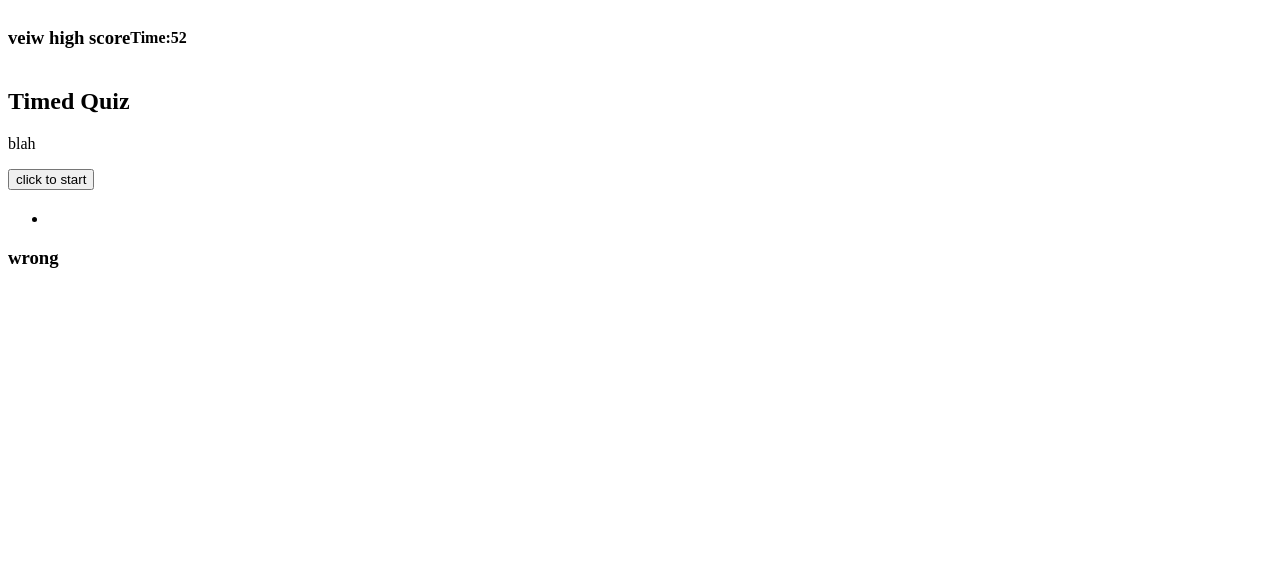
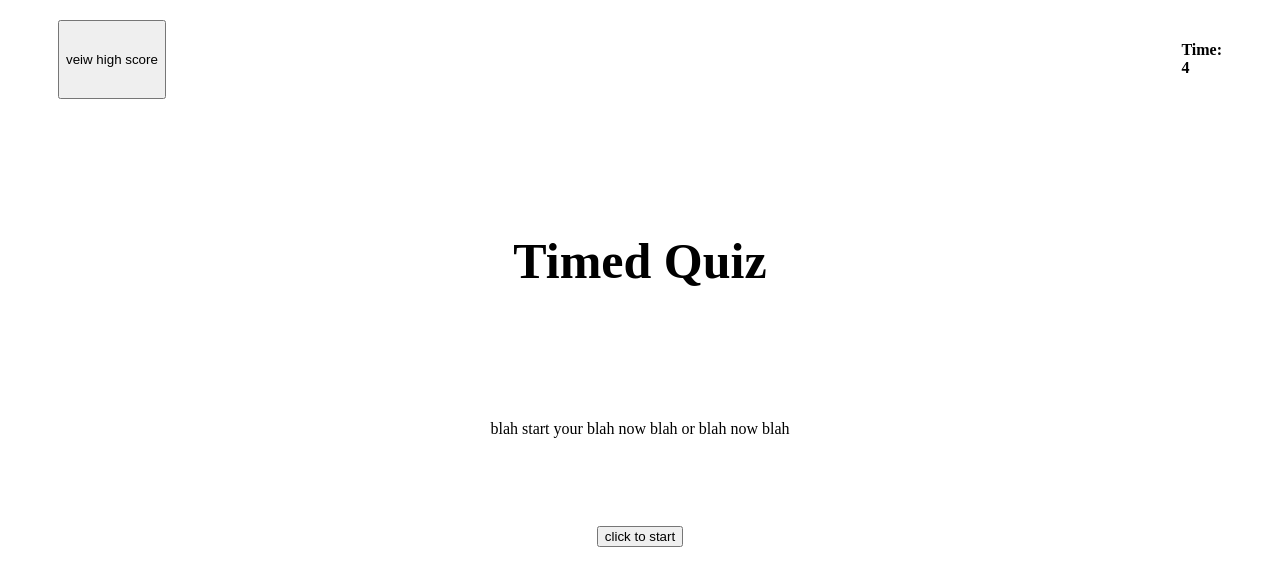
Before and after one commit to ening6649/timedquiz, a plain HTML site: page index.html in a window 1280 px wide. Both pictures are taken after a click on the button "click to start". Drawn offline with Linux system fonts and the light colour scheme.

Commit message:
fixed timer

```diff
--- a/assets/css/style.css
+++ b/assets/css/style.css
@@ -1,3 +1,23 @@
 header {
     display:flex;
+    justify-content: space-between;
+    margin:20px 50px;
+
 }
+
+.startpage{
+    display:flex;
+    flex-direction: column;
+    justify-content: space-evenly;
+    align-items: center;
+    height: 500px;
+
+}
+
+ul li {
+    list-style: none;
+}
+
+main section h2 {
+    font-size: 50px;
+}
--- a/assets/js/script.js
+++ b/assets/js/script.js
@@ -1,57 +1,62 @@
 
 
 
-var startQuiz = function() {
-   questionAsk();
-   choiceList();
-}
+// var startQuiz = function() {
+//    questionAsk();
+//    choiceList();
+// }
 
-var questionAsk = function() {
-    var questionAskEl = document.createElement ("h1");
-    questionAskEl.textContent = "blah blah blah";
-    questionAskEl.className = "questions";
-    questionAskEl.appendChild(quiz);
-}
+// var questionAsk = function() {
+//     var questionAskEl = document.createElement ("h1");
+//     questionAskEl.textContent = "blah blah blah";
+//     questionAskEl.className = "questions";
+//     questionAskEl.appendChild(quiz);
+// }
 
-var choiceList = function () {
-    var choiceListEl = document.createElement ("li");
-        choiceListEl.textContent = "";
-        questionlistEl.className = "choices"
-        startButtonEl.appendChild(questionlistEl)
+// var choiceList = function () {
+//     var choiceListEl = document.createElement ("li");
+//         choiceListEl.textContent = "";
+//         questionlistEl.className = "choices"
+//         startButtonEl.appendChild(questionlistEl)
+// }
+
+// questionAsk.className = "questions";
+// choiceList.className = "choices"
+
+
+
+// var choiceOneEl = document.querySelector("#button1");
+// var choiceTwoEl = document.querySelector("#button2");
+// var choiceThreeEl = document.querySelector("#button3");
+// var choiceFourEl =document.querySelector("#button4");
+
+
+
+var startButtonEl= document.querySelector("#start");
+var counterEl= document.querySelector("#count");
+
+var counter = 3;
+var timerRun = false;
+var startgame = function () {
+    if (timerRun ===false) {
+        timerRun = true;
+        counter = 5;
+    var stopCount = setInterval(() => {
+     counterEl.textContent= counter;
+     counter--;
+        console.log(counter)
+        if (counter < 0) {
+            clearInterval(stopCount);
+            timerRun=false;
+            // scorePage();
+        };
+
+    }, 1000);
+    }
 }
 
 
-var startButtonEl= document.querySelector("#start");
-
-
-
-
-var choiceOneEl = document.querySelector("#button1");
-var choiceTwoEl = document.querySelector("#button2");
-var choiceThreeEl = document.querySelector("#button3");
-var choiceFourEl =document.querySelector("#button4");
-
-
-
-var counter = 60;
-var counterEl= document.querySelector("#count");
-function setCountertext() {
-    counterEl.textContent = counter;
-}
-var countdown = function () {
-    counter--;
-    setCountertext();
-    if (counter ===0) {
-        clearInterval(startCountdown);
-        // scorePage();
-    }
-
-}
-
-var startCountdown = setInterval(countdown, 1000);
-counterEl.append(counter)
-
-
+startButtonEl.addEventListener("click", startgame);
 
 
 
@@ -59,5 +64,4 @@ counterEl.append(counter)
 // var timedstart = setTimeout (blah,1000);
 
 
-startButtonEl.addEventListener("click", startQuiz);
-startButtonEl.addEventListener("click", countdown);
+// startButtonEl.addEventListener("click", startQuiz);
--- a/index.html
+++ b/index.html
@@ -11,21 +11,21 @@
 </head>
 <body>
     <header>
-        <h3>
+        <button>
             veiw high score
-        </h3>
+        </button>
         <h4 id = counter>
-           Time:<span id="count"></span>
+           Time:<div id="count"></div>
         </h4>
 
     </header>
     <main>
-        <section>
+        <section class = "startpage">
             <h2>
                 Timed Quiz
             </h2>
             <p>
-                blah
+                blah start your blah now blah or blah now blah
             </p>
             <button id="start">
                 click to start
@@ -36,15 +36,14 @@
 
             </h1>
         <ul>
-            <li class="choices">
-
+            <li class="choices"></li>
             </li>
         </ul>
         </section>
     </main>
     <footer>
         <h3>
-            wrong
+
         </h3>
     </footer>
     <script src="./assets/js/script.js"></script>
```
